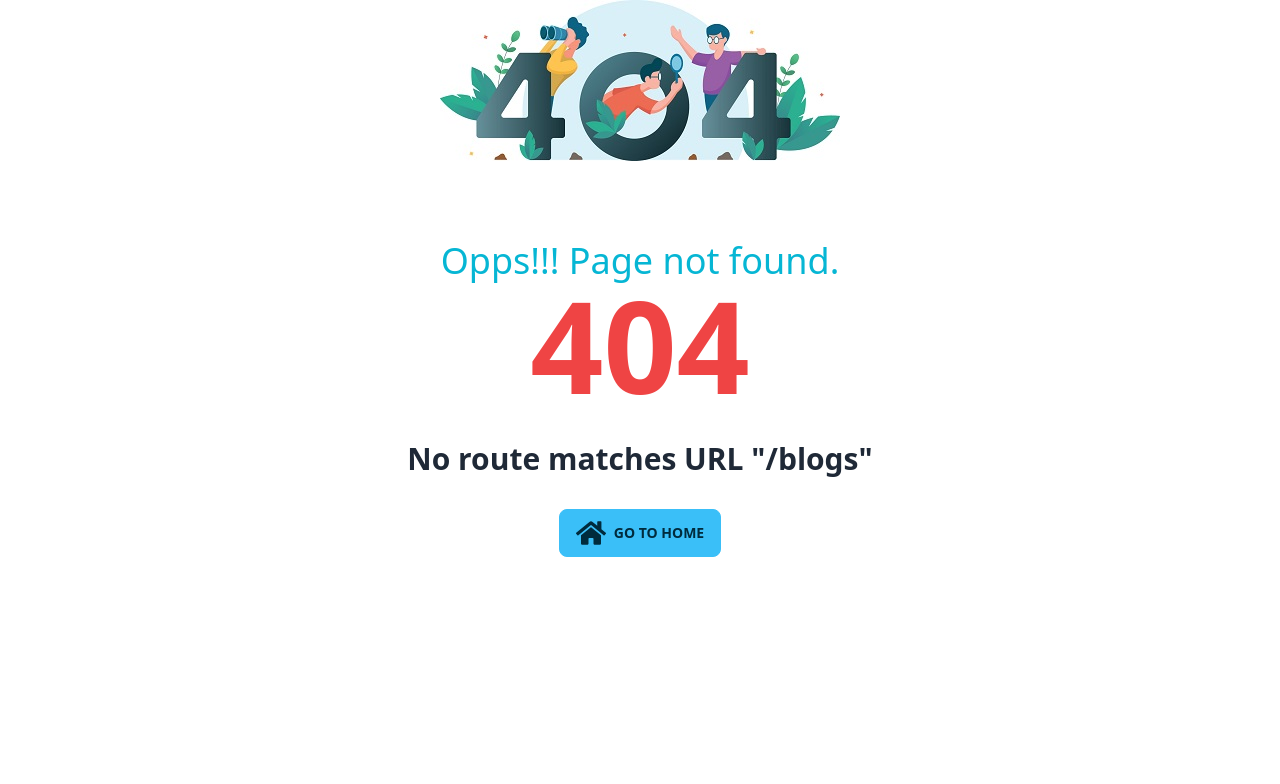
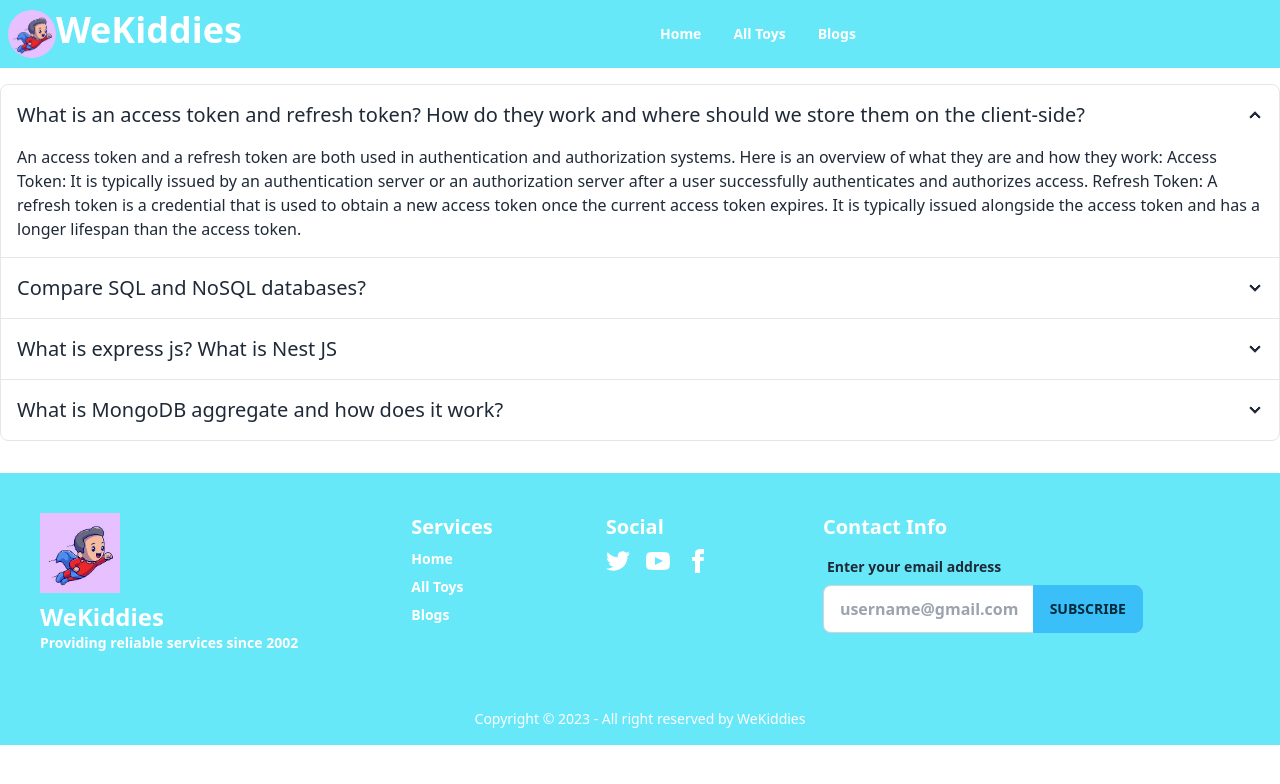
Before and after one commit to forhadislamse/we-kiddies-client, a React (Vite) app: page /blogs in a window 1280 px wide. Before the commit this address had no page. Shown: the top 784 px of the page. Built offline with nearby package versions, Linux system fonts and the light colour scheme.

Commit message:
blogs page  added

```diff
--- /dev/null
+++ b/src/pages/Blogs/Blogs.jsx
@@ -0,0 +1,56 @@
+
+const Blogs = () => {
+    return (
+        <div className="join join-vertical w-full mt-4">
+            <div className="collapse collapse-arrow join-item border border-base-300">
+                <input type="radio" name="my-accordion-4" checked="checked" />
+                <div className="collapse-title text-xl font-medium">
+                    What is an access token and refresh token? How do they work and where should we store them on the client-side?
+                </div>
+                <div className="collapse-content">
+                    <p>An access token and a refresh token are both used in authentication and authorization systems. Here is an overview of what they are and how they work:
+
+                        Access Token:
+                        It is typically issued by an authentication server or an authorization server after a user successfully authenticates and authorizes access.
+
+                        Refresh Token:
+                        A refresh token is a credential that is used to obtain a new access token once the current access token expires. It is typically issued alongside the access token and has a longer lifespan than the access token.</p>
+                </div>
+            </div>
+            <div className="collapse collapse-arrow join-item border border-base-300">
+                <input type="radio" name="my-accordion-4" />
+                <div className="collapse-title text-xl font-medium">
+                    Compare SQL and NoSQL databases?
+                </div>
+                <div className="collapse-content">
+                    <p>Differences between SQL and NoSQL are:
+                        SQL databases are relational, and NoSQL databases are non-relational.
+                        SQL databases use structured query language (SQL) and have a predefined schema. NoSQL databases have dynamic schemas for unstructured data.
+                        SQL databases are vertically scalable, while NoSQL databases are horizontally scalable.
+                        SQL databases are table-based, while NoSQL databases are document, key-value, graph, or wide-column stores.
+                        SQL databases are better for multi-row transactions, while NoSQL is better for unstructured data like documents or JSON.</p>
+                </div>
+            </div>
+            <div className="collapse collapse-arrow join-item border border-base-300">
+                <input type="radio" name="my-accordion-4" />
+                <div className="collapse-title text-xl font-medium">
+                    What is express js? What is Nest JS
+                </div>
+                <div className="collapse-content">
+                    <p>js and Express. js are two different frameworks that are used to build different sets of applications. While ExpressJs is a Node. js-based web application framework to build APIs and server-side applications, NextJs on the other hand is a react-based framework used for creating static websites and SEO optimizations.</p>
+                </div>
+            </div>
+            <div className="collapse collapse-arrow join-item border border-base-300">
+                <input type="radio" name="my-accordion-4" />
+                <div className="collapse-title text-xl font-medium">
+                    What is MongoDB aggregate and how does it work?
+                </div>
+                <div className="collapse-content">
+                    <p>When working with data in MongoDB, you may quickly have to run complex operations, with multiple stages of operations to gather metrics for your project. Generating reports and displaying useful metadata are just two major use cases where MongoDB aggregation operations can prove incredibly useful, powerful, and flexible.</p>
+                </div>
+            </div>
+        </div>
+    );
+};
+
+export default Blogs;
--- a/src/routes/Routes.jsx
+++ b/src/routes/Routes.jsx
@@ -4,6 +4,7 @@ import {
 import Home from "../pages/Home/Home/Home";
 import Main from "../layout/Main";
 import ErrorPage from "../pages/Shared/ErrorPage/ErrorPage";
+import Blogs from "../pages/Blogs/Blogs";
 export const router = createBrowserRouter([
     {
         path: "/",
@@ -14,7 +15,10 @@ export const router = createBrowserRouter([
                 path: '/',
                 element: <Home></Home>
             },
-
+            {
+                path: 'blogs',
+                element: <Blogs></Blogs>
+            }
 
         ]
     },
```
